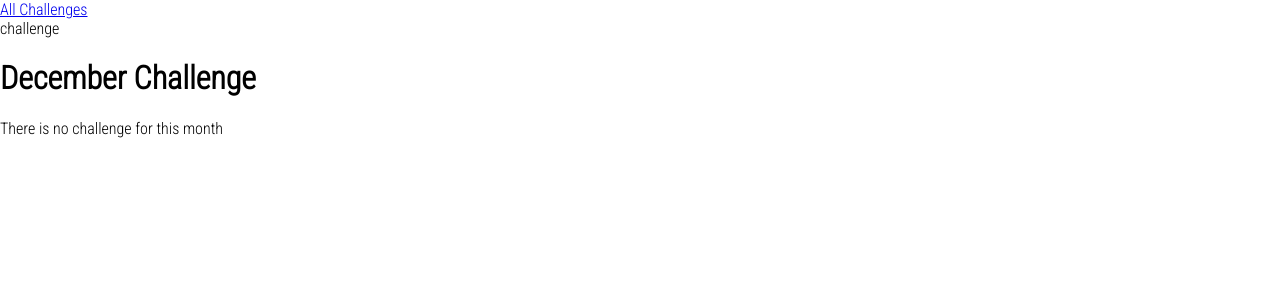
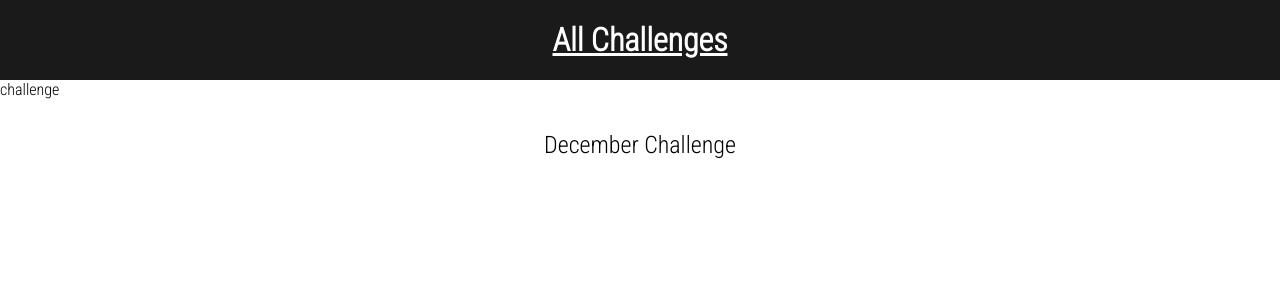
Before and after one commit to tahmid-saj/django-course, a Django app: page /challenges/december in a window 1280 px wide. Shown: the top 300 px of the page. Run offline with Django 4.2, Linux system fonts and the light colour scheme.

Commit message:
css files

```diff
--- /dev/null
+++ b/section-4-templates-static-files/monthly_challenges/challenges/static/challenges/challenge.css
@@ -0,0 +1,21 @@
+h1,
+h2 {
+  text-align: center;
+  color: black;
+}
+
+h1 {
+  font-size: 1.5rem;
+  margin: 2rem 0 1rem 0;
+  font-weight: normal;
+}
+
+h2 {
+  font-size: 3rem;
+  font-weight: bold;
+}
+
+.fallback {
+  text-align: center;
+  color: white;
+}
--- /dev/null
+++ b/section-4-templates-static-files/monthly_challenges/challenges/static/challenges/includes/header.css
@@ -0,0 +1,24 @@
+header {
+  width: 100%;
+  height: 5rem;
+  background-color: #1a1a1a;
+}
+
+header nav {
+  width: 100%;
+  height: 100%;
+  display: flex;
+  justify-content: center;
+  align-items: center;
+}
+
+header nav a {
+  color: white;
+  font-size: 2rem;
+  font-weight: bold;
+}
+
+header nav a:hover,
+header nav a:active {
+  color: #cf54a6
+}
--- a/section-4-templates-static-files/monthly_challenges/challenges/templates/challenges/challenge.html
+++ b/section-4-templates-static-files/monthly_challenges/challenges/templates/challenges/challenge.html
@@ -1,7 +1,13 @@
 {% extends "base.html" %}
+{% load static %}
+
+{% block css_files %}
+  <link rel="stylesheet" href="{% static "challenges/challenge.css" %}">
+  <link rel="stylesheet" href="{% static "challenges/includes/header.css" %}">
+{% endblock %}
 
 {% block page_title %}
-  <title>{{ month_name|title }} Challenge</title>
+  {{ month_name|title }} Challenge
 {% endblock %}
 
 {% block content %}
@@ -10,6 +16,6 @@
   {% if text is not None %}
     <h2>{{ text }}</h2>
   {% else %}
-    <p>There is no challenge for this month</P>
+    <p class="fallback">There is no challenge for this month</P>
   {% endif %}
 {% endblock %}
--- a/section-4-templates-static-files/monthly_challenges/challenges/templates/challenges/index.html
+++ b/section-4-templates-static-files/monthly_challenges/challenges/templates/challenges/index.html
@@ -3,6 +3,7 @@
 
 {% block css_files %}
   <link rel="stylesheet" href="{% static "challenges/challenges.css" %}">
+  <link rel="stylesheet" href="{% static "challenges/includes/header.css" %}">
 {% endblock %}
 
   {% block page_title %}
```
Also changed, not shown: section-4-templates-static-files/monthly_challenges/challenges/static/challenges/challenges.css (+39 -0 lines).
